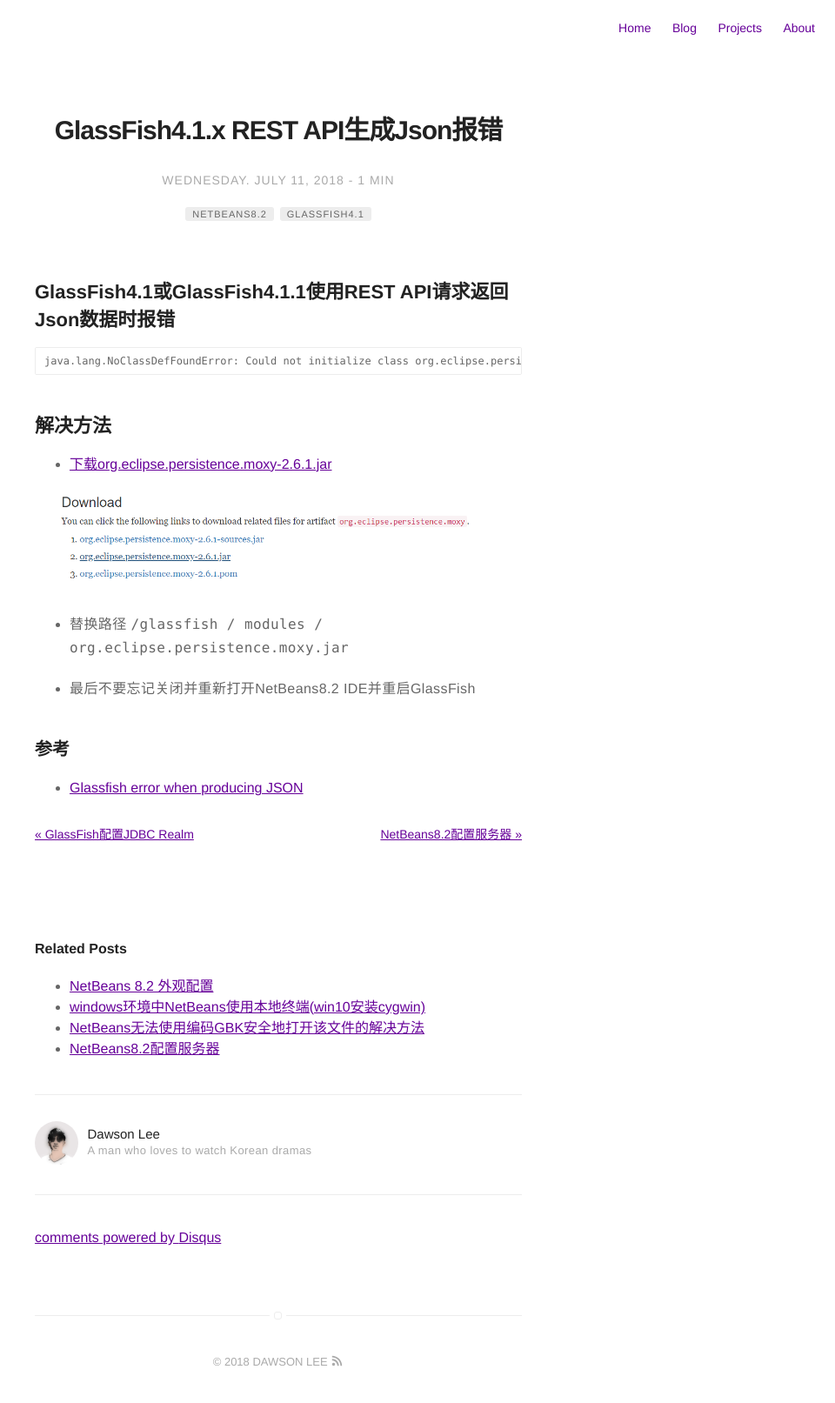
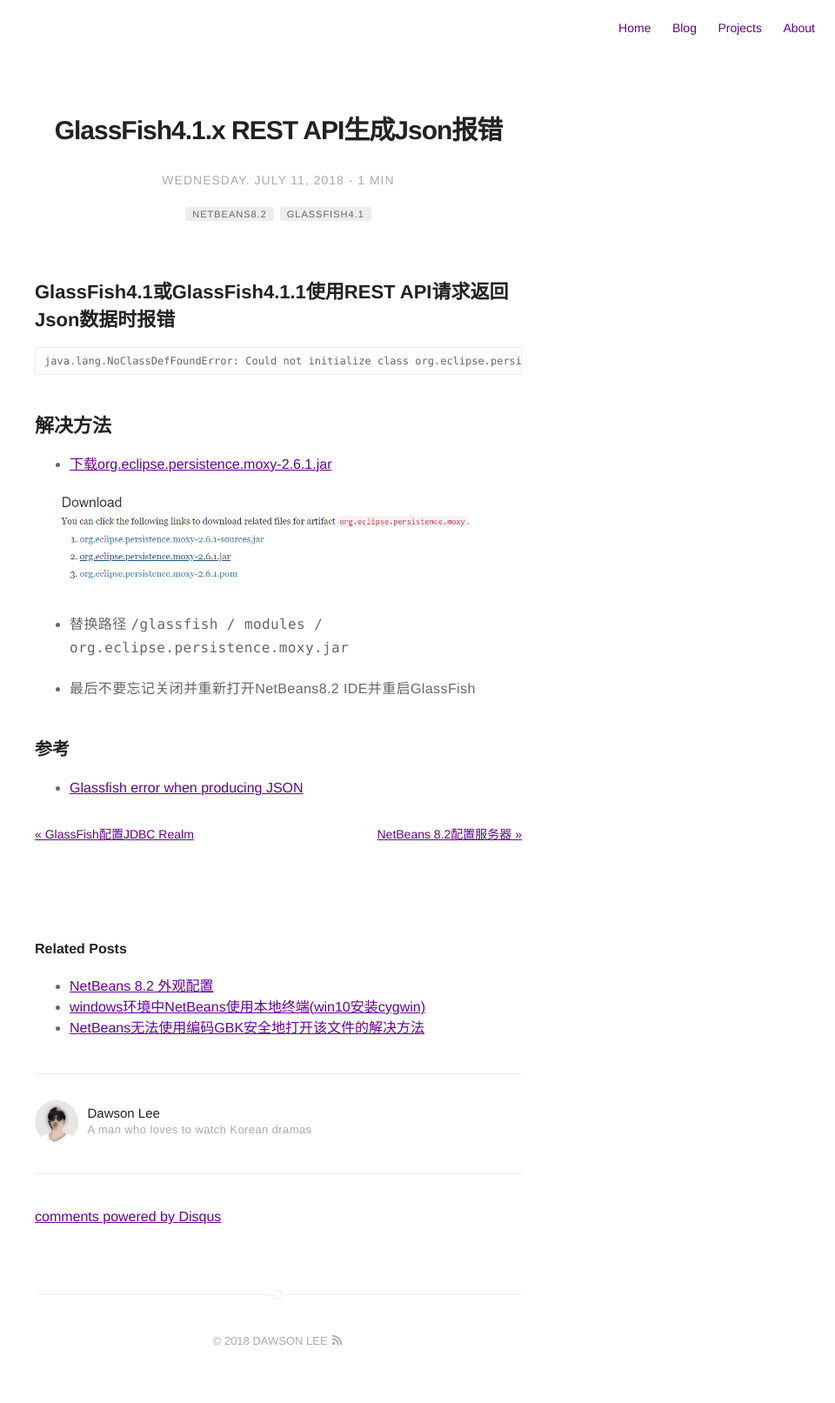
Before and after one commit to dawsonlee1790/dawsonlee1790.github.io, a Jekyll site: the page built from _posts/2018-07-11-GlassFish4.1.x REST API生成Json报错.markdown, in a window 1280 px wide. Shown: the whole page at 87% size, without its empty margins (320-1280 px from the left). Built offline with Jekyll 4.4.1, drawn with Linux system fonts in a browser that asks for light colours; comment, search, counter and statistics services are not loaded; after the commit the page ends 1589 px from its top, so only the background shows below that.

Commit message:
修改文章名称

```diff
--- a/_posts/2018-07-11-NetBeans8.2配置服务器.markdown
+++ b/_posts/2018-07-11-NetBeans 8.2配置服务器.markdown
@@ -1,11 +1,11 @@
 ---
-title: "NetBeans8.2配置服务器"
+title: "NetBeans 8.2配置服务器"
 layout: post
 date: 2018-07-11
 image:
 headerImage: false
 tag:
-- NetBeans8.2
+- NetBeans 8.2
 - WildFly
 - TomEE
 star: false
```
Also changed, not shown: _posts/2018-08-20-NetBeans 8.2 外观配置.markdown (renamed from _posts/2018-08-20-NetBeans8.2外观配置.markdown).
